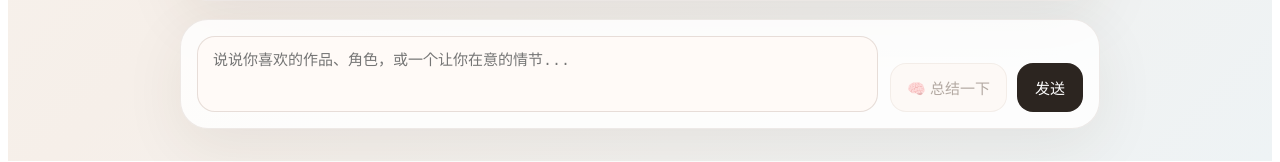
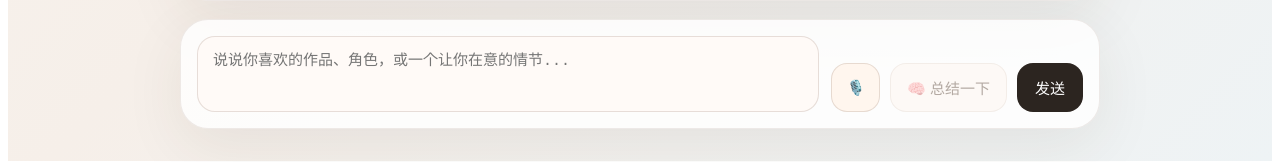
Before and after one commit to estellalin121/insightflow-simple, a Next.js app: page / in a window 1280 px wide. Shown: the part 694-856 px from the top of the page. Built offline with nearby package versions, Linux system fonts and the light colour scheme.

Commit message:
Update page.tsx

```diff
--- a/app/page.tsx
+++ b/app/page.tsx
@@ -7,10 +7,18 @@ type ChatMessage = {
   content: string;
 };
 
+declare global {
+  interface Window {
+    webkitSpeechRecognition?: any;
+    SpeechRecognition?: any;
+  }
+}
+
 export default function Page() {
   const [input, setInput] = useState("");
   const [messages, setMessages] = useState<ChatMessage[]>([]);
   const [loading, setLoading] = useState(false);
+  const [listening, setListening] = useState(false);
 
   const sendMessage = async () => {
     if (!input.trim() || loading) return;
@@ -73,7 +81,7 @@ export default function Page() {
         ...messages,
         {
           role: "assistant",
-          content: `🧠 Insight总结：\n${data.reply || "暂时还没有生成有效总结。"}`,
+          content: `INSIGHT_REPORT\n${data.reply || "暂时还没有生成有效总结。"}`,
         },
       ]);
     } catch {
@@ -87,6 +95,41 @@ export default function Page() {
     } finally {
       setLoading(false);
     }
+  };
+
+  const startVoiceInput = () => {
+    const SpeechRecognition =
+      window.SpeechRecognition || window.webkitSpeechRecognition;
+
+    if (!SpeechRecognition) {
+      alert("当前浏览器暂不支持语音输入。建议使用 Chrome 或 Edge 浏览器。");
+      return;
+    }
+
+    const recognition = new SpeechRecognition();
+    recognition.lang = "zh-CN";
+    recognition.interimResults = false;
+    recognition.continuous = false;
+
+    recognition.onstart = () => {
+      setListening(true);
+    };
+
+    recognition.onresult = (event: any) => {
+      const text = event.results?.[0]?.[0]?.transcript || "";
+      setInput((prev) => (prev ? `${prev}${text}` : text));
+    };
+
+    recognition.onerror = () => {
+      setListening(false);
+      alert("语音识别失败了，可以再试一次。");
+    };
+
+    recognition.onend = () => {
+      setListening(false);
+    };
+
+    recognition.start();
   };
 
   return (
@@ -115,7 +158,7 @@ export default function Page() {
             <div style={styles.messages}>
               {messages.map((message, index) => {
                 const isUser = message.role === "user";
-                const isInsight = message.content.startsWith("🧠 Insight总结");
+                const isInsight = message.content.startsWith("INSIGHT_REPORT");
 
                 return (
                   <div
@@ -133,9 +176,19 @@ export default function Page() {
                       }}
                     >
                       <div style={styles.messageLabel}>
-                        {isUser ? "你" : isInsight ? "Insight 总结" : "InsightFlow"}
+                        {isUser ? "你" : isInsight ? "Insight 小结" : "InsightFlow"}
                       </div>
-                      <div style={styles.messageText}>{message.content.replace("🧠 Insight总结：\n", "")}</div>
+
+                      {isInsight ? (
+                        <div>
+                          <div style={styles.insightTitle}>🧠 你的 Insight 小结</div>
+                          <div style={styles.messageText}>
+                            {message.content.replace("INSIGHT_REPORT\n", "")}
+                          </div>
+                        </div>
+                      ) : (
+                        <div style={styles.messageText}>{message.content}</div>
+                      )}
                     </div>
                   </div>
                 );
@@ -169,6 +222,17 @@ export default function Page() {
           />
 
           <div style={styles.actions}>
+            <button
+              onClick={startVoiceInput}
+              disabled={loading || listening}
+              style={{
+                ...styles.iconButton,
+                opacity: loading ? 0.6 : 1,
+              }}
+            >
+              {listening ? "🎙️ 听中" : "🎙️"}
+            </button>
+
             <button
               onClick={generateInsight}
               disabled={loading || messages.length === 0}
@@ -309,8 +373,15 @@ const styles: Record<string, React.CSSProperties> = {
     borderTopLeftRadius: 8,
   },
   insightBubble: {
-    background: "#f3eadf",
-    border: "1px solid rgba(134, 98, 63, 0.2)",
+    background: "linear-gradient(135deg, #f5eadc 0%, #fff7ef 100%)",
+    border: "1px solid rgba(134, 98, 63, 0.24)",
+    maxWidth: "88%",
+  },
+  insightTitle: {
+    fontSize: 17,
+    fontWeight: 800,
+    marginBottom: 10,
+    color: "#5d4535",
   },
   messageLabel: {
     fontSize: 12,
@@ -347,6 +418,16 @@ const styles: Record<string, React.CSSProperties> = {
     display: "flex",
     gap: 10,
   },
+  iconButton: {
+    border: "1px solid rgba(120,92,72,0.18)",
+    borderRadius: 16,
+    padding: "13px 14px",
+    background: "#fff6ee",
+    color: "#5b4637",
+    fontSize: 15,
+    cursor: "pointer",
+    whiteSpace: "nowrap",
+  },
   primaryButton: {
     border: "none",
     borderRadius: 16,
```
